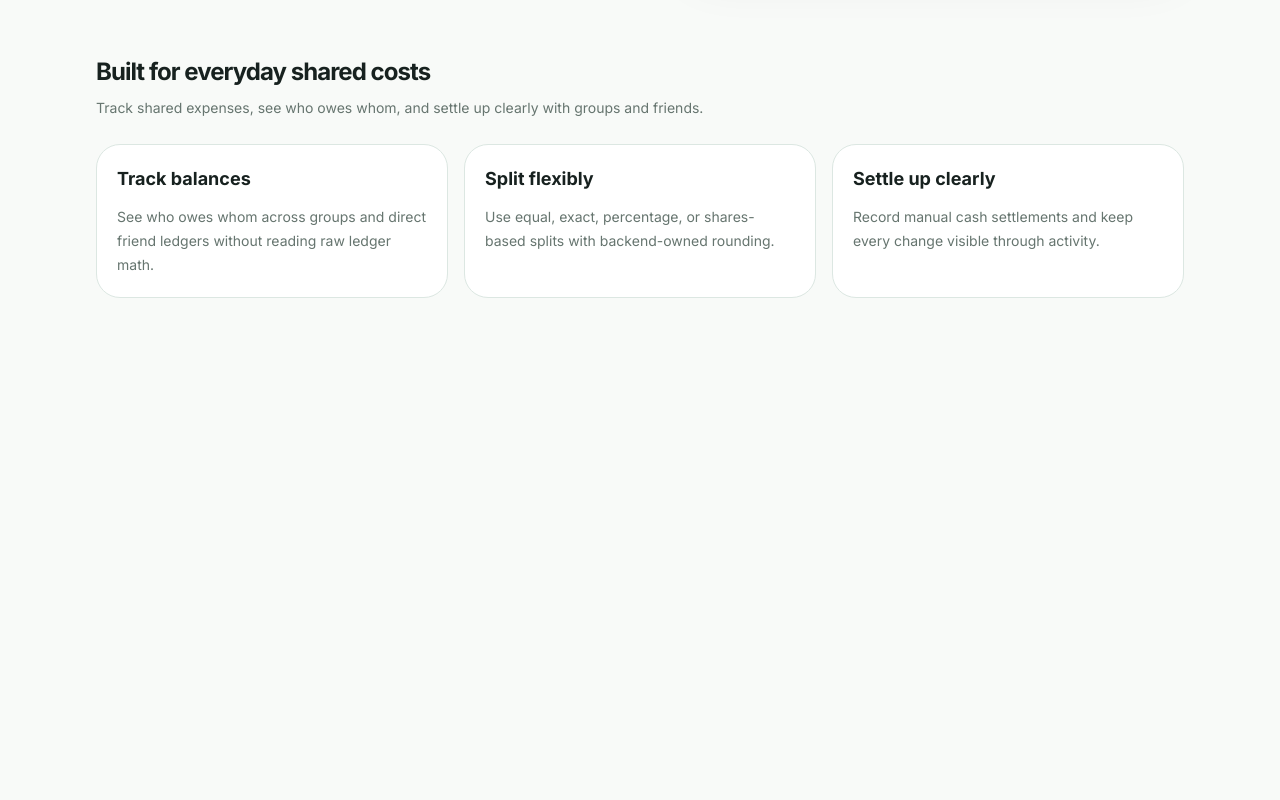
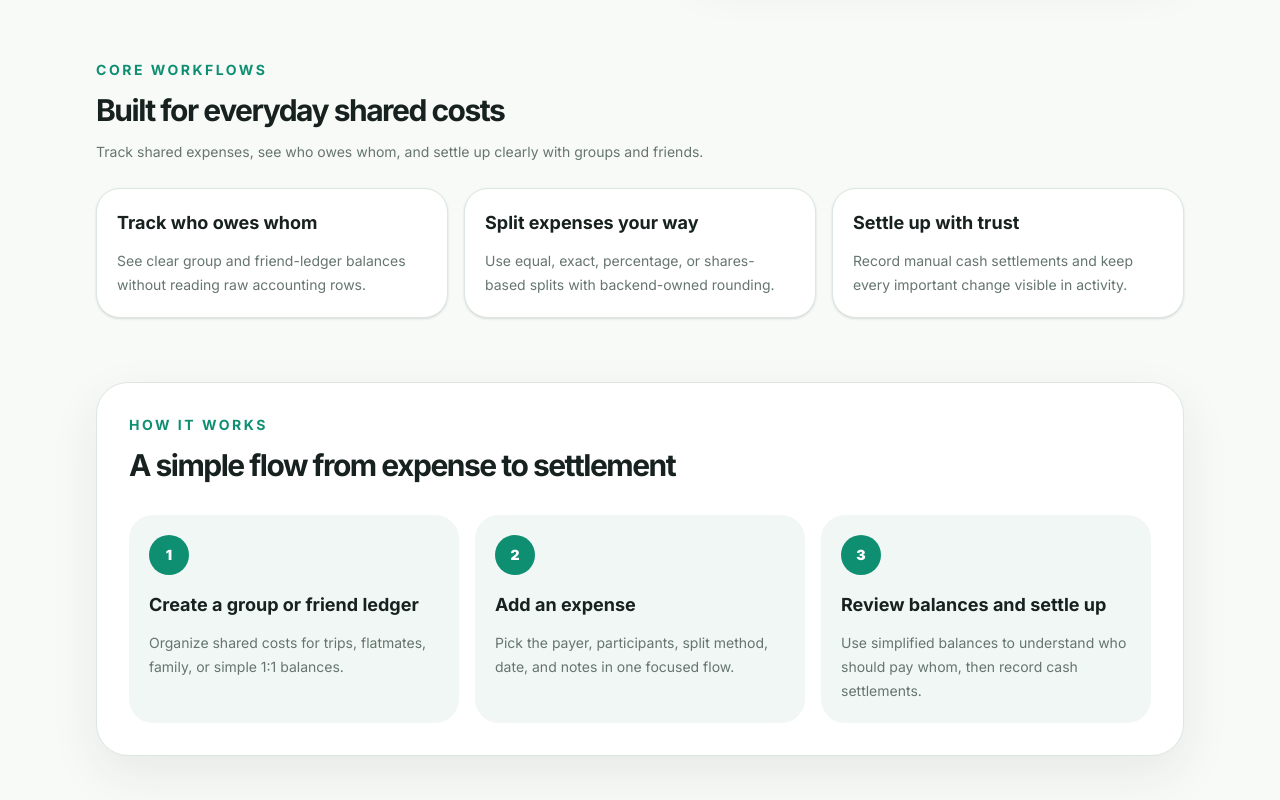
Before and after one commit to Beastly713/expense, a Next.js app in the folder apps/web/: page / in a window 1280 px wide. Shown: the part 578-1378 px from the top of the page. Before the commit the page ends 940 px from the top, so only its background shows below. Built offline with nearby package versions, Linux system fonts and the light colour scheme; no server answers.

Commit message:
style: polish landing and onboarding screens

```diff
--- a/apps/web/src/app/onboarding/page.tsx
+++ b/apps/web/src/app/onboarding/page.tsx
@@ -5,7 +5,8 @@ import { useState } from 'react';
 
 import { CreateGroupModal } from '@/components/groups/create-group-modal';
 import { ProtectedRoute } from '@/components/layout/protected-route';
-import { Button, Card, CardContent } from '@/components/ui';
+import { Badge, Button, Card, CardContent } from '@/components/ui';
+import { APP_NAME } from '@/lib/branding';
 
 export default function OnboardingPage() {
   const router = useRouter();
@@ -13,33 +14,51 @@ export default function OnboardingPage() {
 
   return (
     <ProtectedRoute>
-      <main className="min-h-screen px-4 py-10">
-        <div className="mx-auto flex min-h-[80vh] max-w-4xl items-center justify-center">
+      <main className="min-h-screen px-4 py-10 sm:px-6">
+        <div className="mx-auto flex min-h-[80vh] max-w-5xl items-center justify-center">
           <Card variant="elevated" className="w-full overflow-hidden">
             <CardContent className="p-6 sm:p-8">
+              <div className="grid gap-8 lg:grid-cols-[0.95fr_1.05fr] lg:items-center">
+                <div>
                   <p className="text-sm font-bold uppercase tracking-[0.18em] text-[color:var(--ledgerly-primary)]">
                     Onboarding
                   </p>
 
-              <h1 className="mt-3 text-3xl font-bold tracking-[-0.04em] text-[color:var(--ledgerly-text)] md:text-4xl">
-                Welcome to Ledgerly
+                  <h1 className="mt-3 text-4xl font-bold tracking-[-0.06em] text-[color:var(--ledgerly-text)] md:text-5xl">
+                    Welcome to {APP_NAME}
                   </h1>
 
-              <p className="mt-3 max-w-2xl text-sm leading-6 text-[color:var(--ledgerly-muted)] md:text-base">
-                Start by creating a group, inviting people, and adding your
-                first shared expense.
+                  <p className="mt-4 max-w-2xl text-sm leading-7 text-[color:var(--ledgerly-muted)] md:text-base">
+                    Start with a group for a trip, flat, or shared context. You
+                    can invite people, add expenses, view balances, and record
+                    cash settlements from there.
                   </p>
 
-              <div className="mt-8 grid gap-4 sm:grid-cols-2">
+                  <div className="mt-5 flex flex-wrap gap-2">
+                    <Badge variant="brand">Groups</Badge>
+                    <Badge variant="success">Balances</Badge>
+                    <Badge variant="neutral">Cash settlements</Badge>
+                  </div>
+                </div>
+
+                <div className="grid gap-4">
                   <div className="rounded-[var(--ledgerly-radius-lg)] border border-[color:var(--ledgerly-border)] bg-[var(--ledgerly-surface-soft)] p-5">
-                  <h2 className="text-base font-bold text-[color:var(--ledgerly-text)]">
-                    Create a group
+                    <div className="flex items-start justify-between gap-4">
+                      <div>
+                        <h2 className="text-lg font-bold text-[color:var(--ledgerly-text)]">
+                          Create your first group
                         </h2>
 
                         <p className="mt-2 text-sm leading-6 text-[color:var(--ledgerly-muted)]">
-                    Groups keep shared costs organized for trips, roommates,
-                    family, and friends.
+                          Best first step for the MVP: create a group, invite
+                          members, then add a shared expense.
                         </p>
+                      </div>
+
+                      <span className="rounded-full bg-[var(--ledgerly-primary)] px-3 py-1 text-xs font-bold text-white">
+                        Recommended
+                      </span>
+                    </div>
 
                     <Button
                       type="button"
@@ -51,13 +70,13 @@ export default function OnboardingPage() {
                   </div>
 
                   <div className="rounded-[var(--ledgerly-radius-lg)] border border-[color:var(--ledgerly-border)] bg-white p-5">
-                  <h2 className="text-base font-bold text-[color:var(--ledgerly-text)]">
-                    Skip for now
+                    <h2 className="text-lg font-bold text-[color:var(--ledgerly-text)]">
+                      Go to dashboard
                     </h2>
 
                     <p className="mt-2 text-sm leading-6 text-[color:var(--ledgerly-muted)]">
-                    You can go straight to the dashboard and create your first
-                    group later.
+                      Skip setup for now. You can create groups or direct friend
+                      ledgers later from the dashboard.
                     </p>
 
                     <Button
@@ -68,6 +87,7 @@ export default function OnboardingPage() {
                     >
                       Skip for now
                     </Button>
+                  </div>
                 </div>
               </div>
             </CardContent>
--- a/apps/web/src/app/page.tsx
+++ b/apps/web/src/app/page.tsx
@@ -10,19 +10,37 @@ import {
 
 const featureCards = [
   {
-    title: 'Track balances',
+    title: 'Track who owes whom',
     description:
-      'See who owes whom across groups and direct friend ledgers without reading raw ledger math.',
+      'See clear group and friend-ledger balances without reading raw accounting rows.',
   },
   {
-    title: 'Split flexibly',
+    title: 'Split expenses your way',
     description:
       'Use equal, exact, percentage, or shares-based splits with backend-owned rounding.',
   },
   {
-    title: 'Settle up clearly',
+    title: 'Settle up with trust',
     description:
-      'Record manual cash settlements and keep every change visible through activity.',
+      'Record manual cash settlements and keep every important change visible in activity.',
+  },
+];
+
+const workflowSteps = [
+  {
+    title: 'Create a group or friend ledger',
+    description:
+      'Organize shared costs for trips, flatmates, family, or simple 1:1 balances.',
+  },
+  {
+    title: 'Add an expense',
+    description:
+      'Pick the payer, participants, split method, date, and notes in one focused flow.',
+  },
+  {
+    title: 'Review balances and settle up',
+    description:
+      'Use simplified balances to understand who should pay whom, then record cash settlements.',
   },
 ];
 
@@ -67,9 +85,15 @@ export default function LandingPage() {
         <div className="relative">
           <div className="rounded-[2rem] border border-[color:var(--ledgerly-border)] bg-white p-6 shadow-[var(--ledgerly-shadow-soft)]">
             <div className="rounded-[1.5rem] bg-[var(--ledgerly-surface-soft)] p-5">
-              <p className="text-sm font-bold text-[color:var(--ledgerly-muted)]">
-                Overall
-              </p>
+              <div className="flex items-center justify-between gap-4">
+                <p className="text-sm font-bold text-[color:var(--ledgerly-muted)]">
+                  Overall balance
+                </p>
+
+                <span className="rounded-full bg-[var(--ledgerly-primary-soft)] px-3 py-1 text-xs font-bold text-[color:var(--ledgerly-primary)]">
+                  MVP web
+                </span>
+              </div>
 
               <p className="mt-3 text-2xl font-bold tracking-[-0.04em] text-[color:var(--ledgerly-text)]">
                 You are owed{' '}
@@ -89,6 +113,7 @@ export default function LandingPage() {
                         Aisha owes you ₹900.00
                       </p>
                     </div>
+
                     <p className="font-bold text-[color:var(--ledgerly-positive)]">
                       ₹1,200.00
                     </p>
@@ -102,9 +127,10 @@ export default function LandingPage() {
                         Rahul
                       </p>
                       <p className="mt-1 text-sm text-[color:var(--ledgerly-muted)]">
-                        Direct ledger
+                        Direct friend ledger
                       </p>
                     </div>
+
                     <p className="font-bold text-[color:var(--ledgerly-negative)]">
                       ₹320.00
                     </p>
@@ -121,6 +147,7 @@ export default function LandingPage() {
                         Settled after rent
                       </p>
                     </div>
+
                     <p className="font-bold text-[color:var(--ledgerly-muted)]">
                       Settled
                     </p>
@@ -136,12 +163,20 @@ export default function LandingPage() {
         </div>
       </section>
 
-      <section className="mx-auto w-full max-w-6xl px-4 pb-16 sm:px-6 lg:px-8">
+      <section
+        id="features"
+        className="mx-auto w-full max-w-6xl px-4 pb-16 sm:px-6 lg:px-8"
+      >
         <div className="mb-6">
-          <h2 className="text-2xl font-bold tracking-[-0.04em] text-[color:var(--ledgerly-text)]">
+          <p className="text-sm font-bold uppercase tracking-[0.18em] text-[color:var(--ledgerly-primary)]">
+            Core workflows
+          </p>
+
+          <h2 className="mt-3 text-3xl font-bold tracking-[-0.05em] text-[color:var(--ledgerly-text)]">
             Built for everyday shared costs
           </h2>
-          <p className="mt-2 max-w-2xl text-sm leading-6 text-[color:var(--ledgerly-muted)]">
+
+          <p className="mt-3 max-w-2xl text-sm leading-6 text-[color:var(--ledgerly-muted)]">
             {APP_DESCRIPTION}
           </p>
         </div>
@@ -150,11 +185,12 @@ export default function LandingPage() {
           {featureCards.map((feature) => (
             <article
               key={feature.title}
-              className="rounded-[var(--ledgerly-radius-lg)] border border-[color:var(--ledgerly-border)] bg-white p-5"
+              className="rounded-[var(--ledgerly-radius-lg)] border border-[color:var(--ledgerly-border)] bg-white p-5 shadow-sm"
             >
               <h3 className="text-lg font-bold text-[color:var(--ledgerly-text)]">
                 {feature.title}
               </h3>
+
               <p className="mt-3 text-sm leading-6 text-[color:var(--ledgerly-muted)]">
                 {feature.description}
               </p>
@@ -162,6 +198,44 @@ export default function LandingPage() {
           ))}
         </div>
       </section>
+
+      <section
+        id="how-it-works"
+        className="mx-auto w-full max-w-6xl px-4 pb-20 sm:px-6 lg:px-8"
+      >
+        <div className="rounded-[2rem] border border-[color:var(--ledgerly-border)] bg-white p-6 shadow-[var(--ledgerly-shadow-soft)] sm:p-8">
+          <div className="max-w-2xl">
+            <p className="text-sm font-bold uppercase tracking-[0.18em] text-[color:var(--ledgerly-primary)]">
+              How it works
+            </p>
+
+            <h2 className="mt-3 text-3xl font-bold tracking-[-0.05em] text-[color:var(--ledgerly-text)]">
+              A simple flow from expense to settlement
+            </h2>
+          </div>
+
+          <div className="mt-8 grid gap-4 md:grid-cols-3">
+            {workflowSteps.map((step, index) => (
+              <article
+                key={step.title}
+                className="rounded-[var(--ledgerly-radius-lg)] bg-[var(--ledgerly-surface-soft)] p-5"
+              >
+                <div className="flex h-10 w-10 items-center justify-center rounded-full bg-[var(--ledgerly-primary)] text-sm font-black text-white">
+                  {index + 1}
+                </div>
+
+                <h3 className="mt-4 text-lg font-bold text-[color:var(--ledgerly-text)]">
+                  {step.title}
+                </h3>
+
+                <p className="mt-3 text-sm leading-6 text-[color:var(--ledgerly-muted)]">
+                  {step.description}
+                </p>
+              </article>
+            ))}
+          </div>
+        </div>
+      </section>
     </main>
   );
 }
--- a/apps/web/src/components/layout/site-header.tsx
+++ b/apps/web/src/components/layout/site-header.tsx
@@ -4,18 +4,33 @@ import { APP_NAME } from '@/lib/branding';
 
 export function SiteHeader() {
   return (
-    <header className="border-b border-[color:var(--ledgerly-border)] bg-white/85 backdrop-blur">
-      <div className="mx-auto flex h-16 w-full max-w-6xl items-center justify-between px-4 sm:px-6 lg:px-8">
-        <Link href="/" className="flex items-center gap-2">
-          <span className="flex h-9 w-9 items-center justify-center rounded-full bg-[var(--ledgerly-primary)] text-sm font-black text-white">
+    <header className="sticky top-0 z-40 border-b border-[color:var(--ledgerly-border)] bg-white/85 backdrop-blur">
+      <div className="mx-auto flex h-16 w-full max-w-6xl items-center justify-between gap-4 px-4 sm:px-6 lg:px-8">
+        <Link href="/" className="flex min-w-0 items-center gap-2">
+          <span className="flex h-9 w-9 shrink-0 items-center justify-center rounded-full bg-[var(--ledgerly-primary)] text-sm font-black text-white shadow-sm">
             L
           </span>
-          <span className="text-lg font-bold tracking-[-0.03em] text-[color:var(--ledgerly-text)]">
+
+          <span className="truncate text-lg font-bold tracking-[-0.03em] text-[color:var(--ledgerly-text)]">
             {APP_NAME}
           </span>
         </Link>
 
-        <nav className="flex items-center gap-2">
+        <nav className="flex shrink-0 items-center gap-2">
+          <a
+            href="#features"
+            className="hidden rounded-full px-4 py-2 text-sm font-semibold text-[color:var(--ledgerly-muted)] transition hover:bg-[var(--ledgerly-surface-soft)] hover:text-[color:var(--ledgerly-text)] sm:inline-flex"
+          >
+            Features
+          </a>
+
+          <a
+            href="#how-it-works"
+            className="hidden rounded-full px-4 py-2 text-sm font-semibold text-[color:var(--ledgerly-muted)] transition hover:bg-[var(--ledgerly-surface-soft)] hover:text-[color:var(--ledgerly-text)] md:inline-flex"
+          >
+            How it works
+          </a>
+
           <Link
             href="/login"
             className="rounded-full px-4 py-2 text-sm font-semibold text-[color:var(--ledgerly-muted)] transition hover:bg-[var(--ledgerly-surface-soft)] hover:text-[color:var(--ledgerly-text)]"
```
Lines whose indentation alone changed are shown as unchanged.
